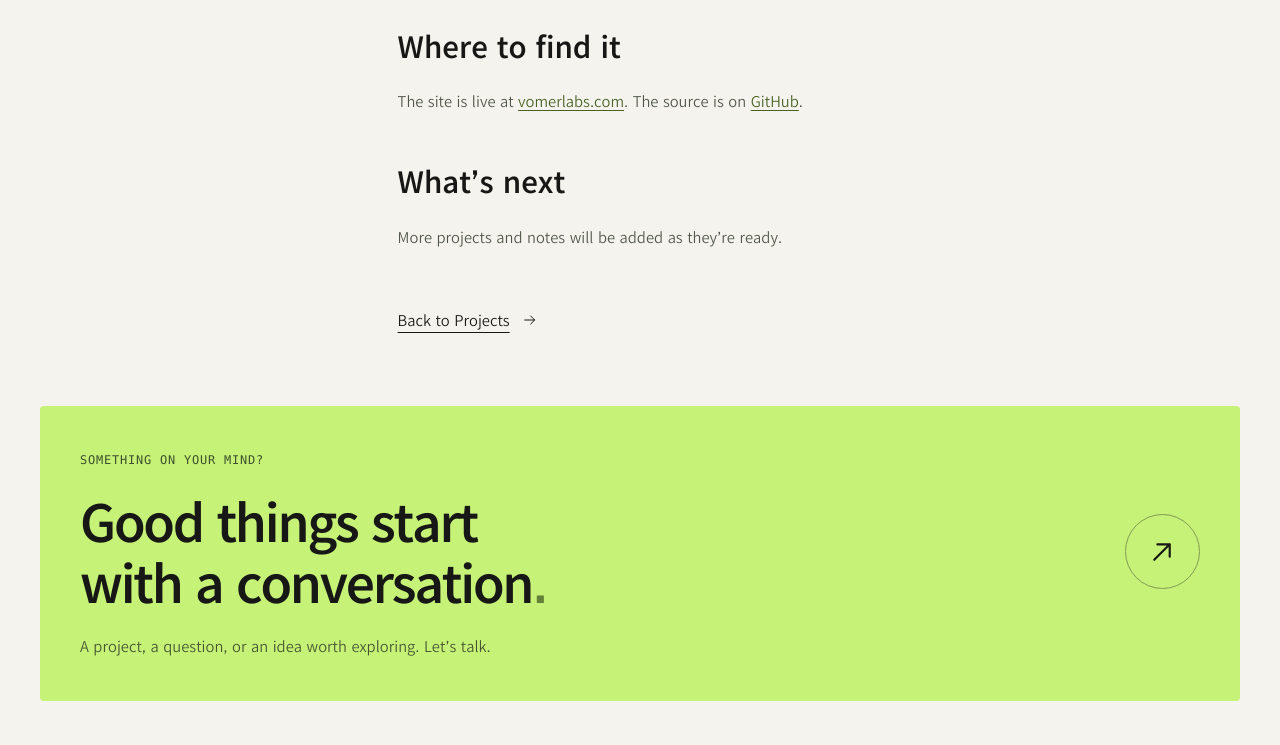
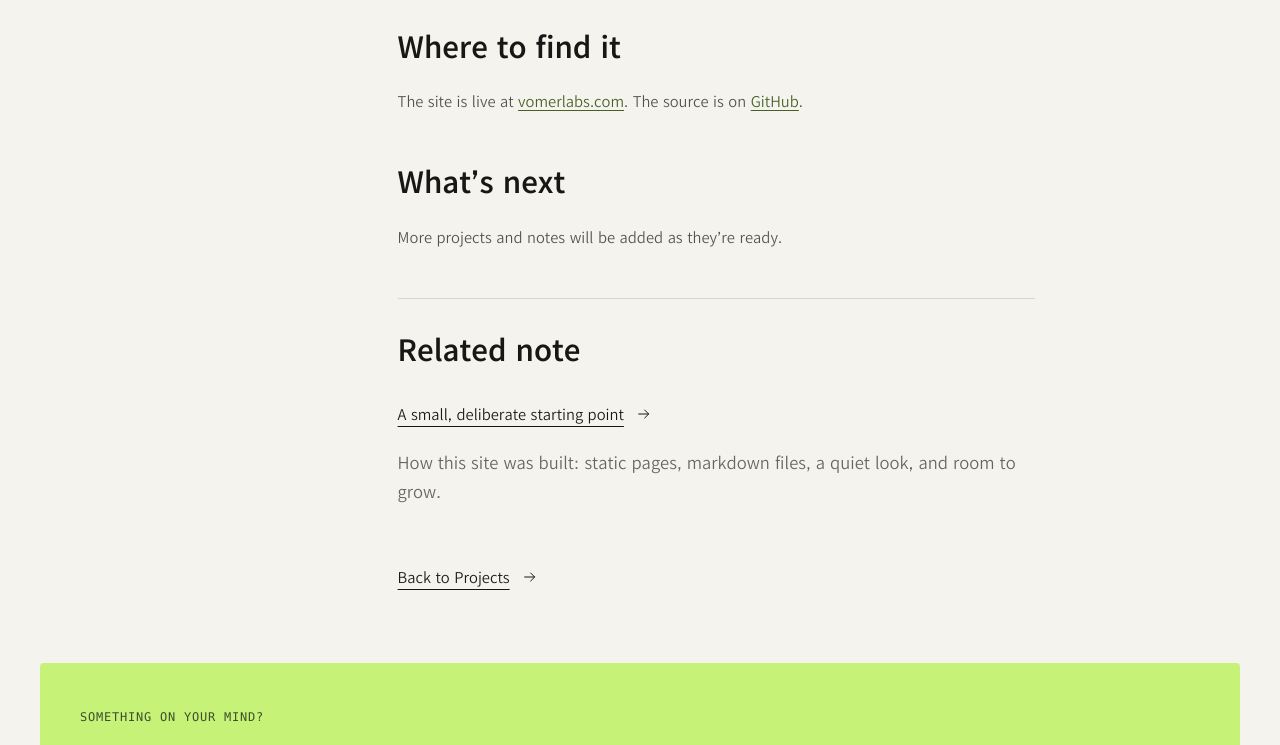
Before and after one commit to vomerlabs/vomerlabs-website, an Astro site: page /projects/vomerlabs-website in a window 1280 px wide. Shown: the part 1030-1775 px from the top of the page. Built offline with nearby package versions, Linux system fonts and the light colour scheme; Astro itself is replaced by a stand-in of ours.

Commit message:
chore: add related note to project

```diff
--- a/src/content.config.ts
+++ b/src/content.config.ts
@@ -34,6 +34,7 @@ const projects = defineCollection({
         coverImage: image().optional(),
         demoUrl: z.url({ protocol: /^https?$/ }).optional(),
         repositoryUrl: z.url({ protocol: /^https?$/ }).optional(),
+        relatedNotes: z.array(reference('lab-notes')).default([]),
       })
       .refine(hasCoverAlternative, coverAlternativeError)
       .refine((data) => !data.cardImage || Boolean(data.cardImageAlt), {
--- a/src/content/projects/vomerlabs-website.md
+++ b/src/content/projects/vomerlabs-website.md
@@ -12,6 +12,7 @@ demoUrl: https://vomerlabs.com/
 repositoryUrl: https://github.com/vomerlabs/vomerlabs-website
 tags:
   - Website
+relatedNotes: [a-small-deliberate-start]
 ---
 
 ## What it is
--- a/src/pages/projects/[slug].astro
+++ b/src/pages/projects/[slug].astro
@@ -9,7 +9,7 @@ import ProjectStatus from '../../components/ui/ProjectStatus.astro';
 import ActionLink from '../../components/ui/ActionLink.astro';
 import Prose from '../../components/content/Prose.astro';
 import FormattedDate from '../../components/content/FormattedDate.astro';
-import { getProjects } from '../../lib/content';
+import { getProjects, getPublishedLabNotes } from '../../lib/content';
 
 export const getStaticPaths = (async () => {
   const projects = await getProjects();
@@ -23,6 +23,11 @@ type Props = InferGetStaticPropsType<typeof getStaticPaths>;
 const { project } = Astro.props;
 const { data } = project;
 const { Content } = await render(project);
+const relatedNoteIds = new Set(data.relatedNotes.map(({ id }) => id));
+const relatedNotes =
+  relatedNoteIds.size > 0
+    ? (await getPublishedLabNotes()).filter((note) => relatedNoteIds.has(note.id))
+    : [];
 ---
 
 <BaseLayout title={data.title} description={data.description}>
@@ -66,6 +71,21 @@ const { Content } = await render(project);
       </aside>
       <div class="body-content">
         <Prose><Content /></Prose>
+        {relatedNotes.length > 0 && (
+          <section class="related-notes">
+            <h2>{relatedNotes.length === 1 ? 'Related note' : 'Related notes'}</h2>
+            <ul>
+              {relatedNotes.map((note) => (
+                <li>
+                  <ActionLink href={`/lab-notes/${note.id}/`} variant="text">
+                    {note.data.title}
+                  </ActionLink>
+                  <p>{note.data.description}</p>
+                </li>
+              ))}
+            </ul>
+          </section>
+        )}
         <nav class="reading-footer" aria-label="After this project">
           <ActionLink href="/projects/" variant="text">Back to Projects</ActionLink>
         </nav>
@@ -152,6 +172,33 @@ const { Content } = await render(project);
     margin-block-start: var(--space-12);
   }
 
+  .related-notes {
+    max-width: var(--width-prose);
+    margin-block-start: var(--space-12);
+    padding-block-start: var(--space-8);
+    border-block-start: 1px solid var(--color-border);
+    font-size: var(--font-size-body-large);
+  }
+
+  .related-notes h2 {
+    margin: 0 0 var(--space-6);
+    font-size: var(--font-size-section-title);
+    line-height: var(--line-height-heading);
+  }
+
+  .related-notes ul {
+    display: grid;
+    gap: var(--space-8);
+    margin: 0;
+    padding: 0;
+    list-style: none;
+  }
+
+  .related-notes p {
+    margin: var(--space-3) 0 0;
+    color: var(--color-text-muted);
+  }
+
   @media (max-width: 60rem) {
     .project-body {
       grid-template-columns: 1fr;
```
Also changed, not shown: DESIGN.md (+1 -1 lines), docs/content-authoring.md (+4 -0 lines), README.md.
